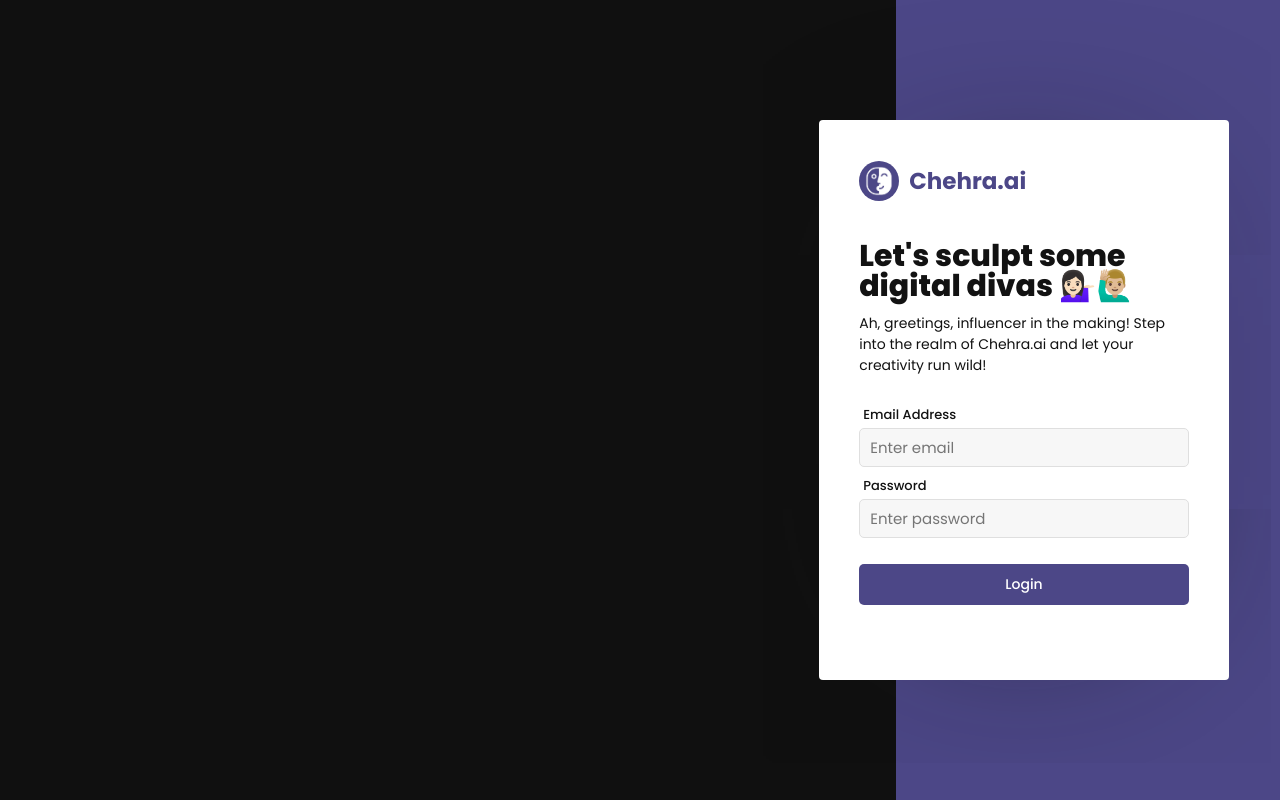
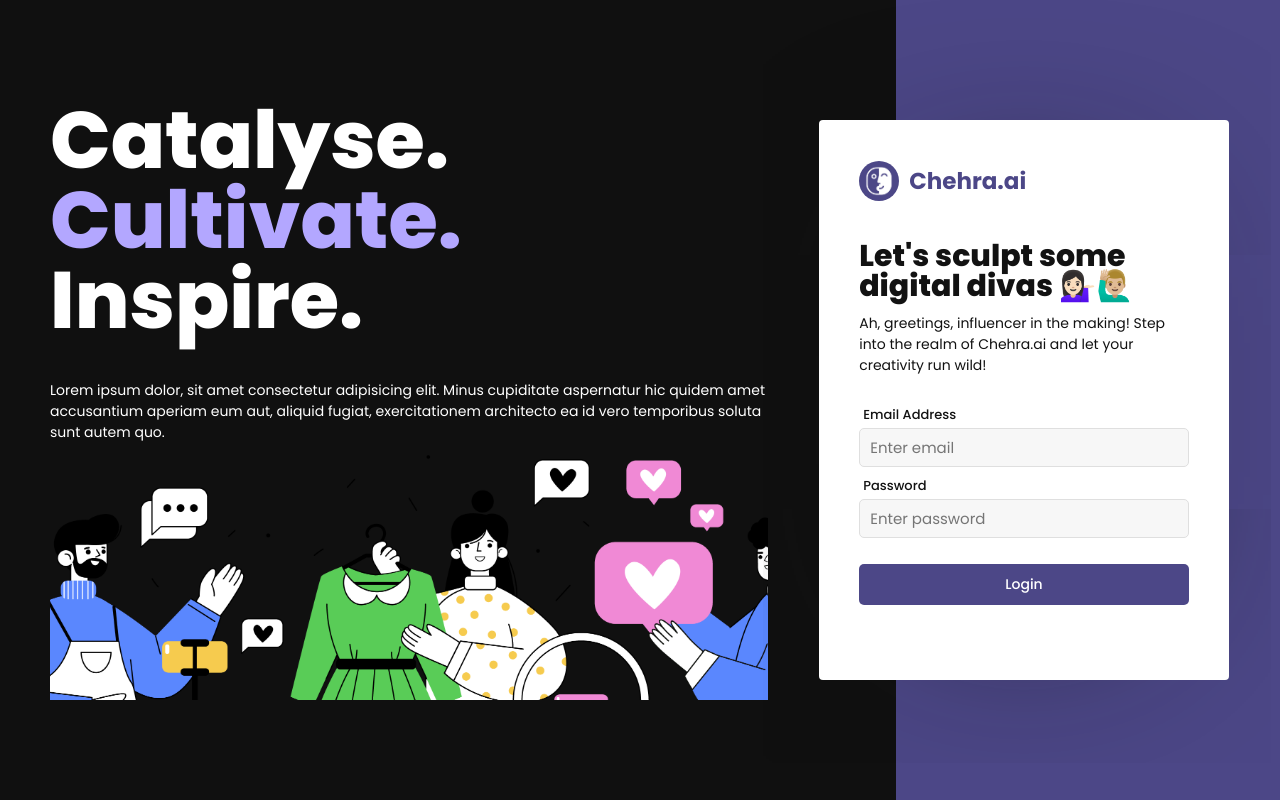
Before and after one commit to chehra-ai/chehra-ai, a React (Create React App) app: page /authentication in a window 1280 px wide. Built offline with nearby package versions, Linux system fonts and the light colour scheme.

Commit message:
Auth Final

```diff
--- a/src/App.js
+++ b/src/App.js
@@ -19,7 +19,7 @@ function App() {
         <div className="landingButton">
           <Button buttonText="Get Started 📍" isDark={false} />
         </div>
-        <img src="5957516.png" alt="landing" />
+        <img src="5957993.png" alt="landing" />
       </div>
     </div>
   );
--- a/src/pages/Authentication.jsx
+++ b/src/pages/Authentication.jsx
@@ -10,12 +10,22 @@ const Authentication = () => {
       {/* Left Container */}
       <div className={classes.authLeft}>
         <div className={classes.marketingContainer}>
+          <h2 className="text-white">Catalyse.</h2>
+          <h2 className="text-ter">Cultivate.</h2>
+          <h2 className="text-white">Inspire.</h2>
+          <p className="mt-large text-white">
+            Lorem ipsum dolor, sit amet consectetur adipisicing elit. Minus
+            cupiditate aspernatur hic quidem amet accusantium aperiam eum aut,
+            aliquid fugiat, exercitationem architecto ea id vero temporibus
+            soluta sunt autem quo.
+          </p>
+          <img className="mt-medium" src="/5957993.png"/>
         </div>
       </div>
       {/* Right Container */}
       <div className={classes.authRight}>
         <div className={`${classes.authFormContainer} bg-white`}>
-          <Logo/>
+          <Logo />
           <h3 className={`${classes.authenticationTitle} mt-large`}>
             Let's sculpt some digital divas 💁🏻‍♀️🙋🏼‍♂️
           </h3>
--- a/src/styles/Global.css
+++ b/src/styles/Global.css
@@ -71,7 +71,7 @@ h1 {
 }
 
 h2 {
-  font-size: 5rem;
+  font-size: 8rem;
 }
 
 h3 {
--- a/src/styles/pages/Authentication.module.css
+++ b/src/styles/pages/Authentication.module.css
@@ -25,6 +25,8 @@
   justify-content: center;
   flex-direction: column;
   align-items: center;
+  padding: 10rem 0rem 10rem 5rem;
+  overflow-y: hidden;
 }
 .authFormContainer {
     display: flex;
@@ -44,6 +46,7 @@
 
 .marketingContainer {
   min-width: 80%;
+  overflow-y: hidden;
   /* padding: 4rem 6rem 0rem 6rem; */
 }
 .marketingContainer > img {
```
